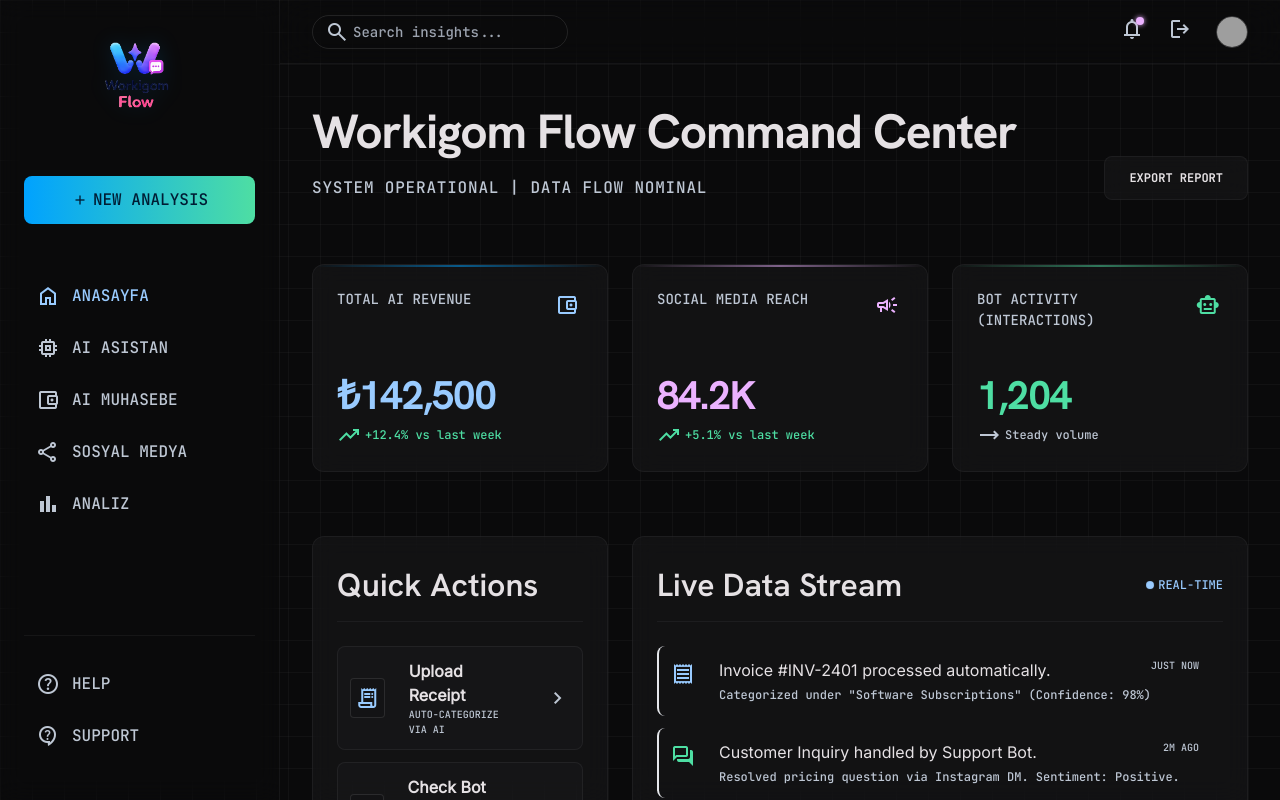
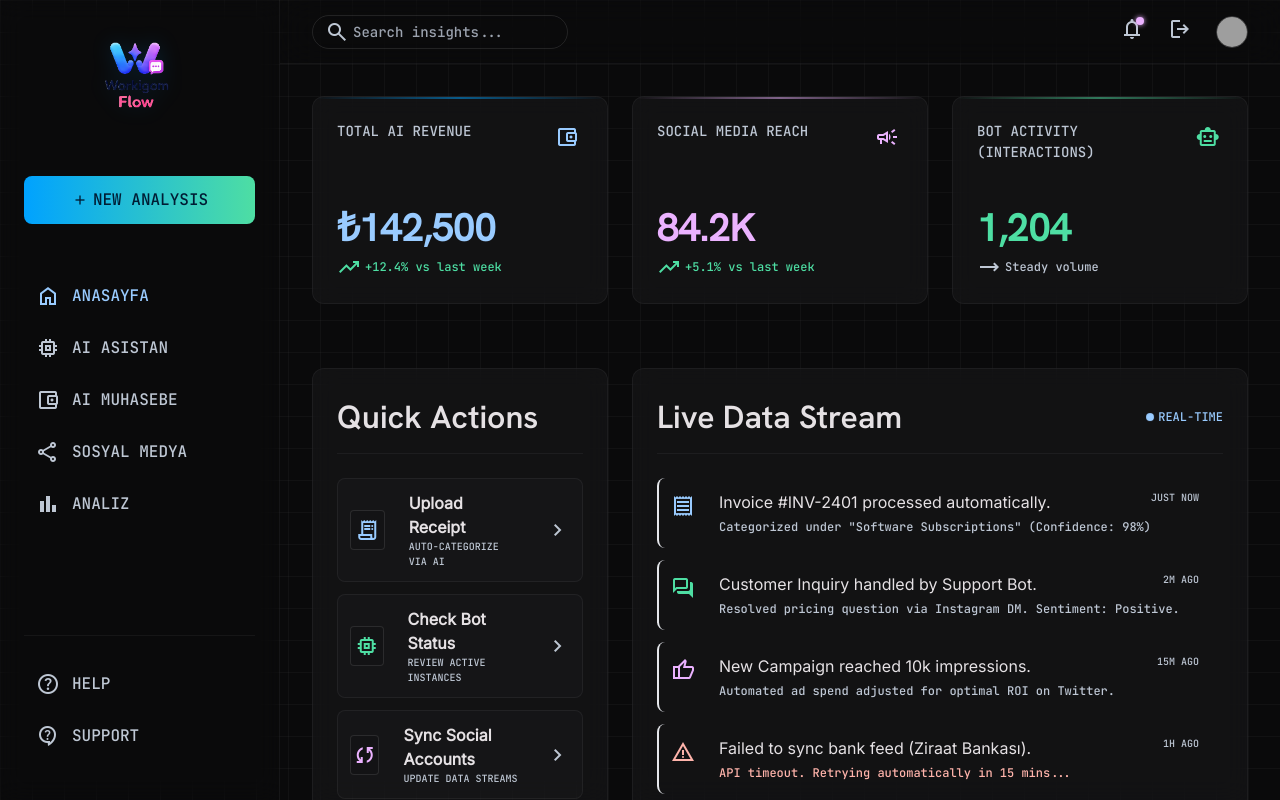
Before and after one commit to cicicarscom-pixel/flowweb, a Next.js app: page / in a window 1280 px wide. Built offline with nearby package versions, Linux system fonts and the light colour scheme; grey boxes are pictures that could not be loaded.

Commit message:
style: Remove dashboard page header text

```diff
--- a/src/app/page.tsx
+++ b/src/app/page.tsx
@@ -81,18 +81,7 @@ export default function Dashboard() {
         </header>
         {/* Canvas */}
         <div className="flex-1 overflow-y-auto p-margin-mobile md:p-margin-desktop space-y-xl">
-          {/* Page Header */}
-          <div className="flex justify-between items-end">
-            <div>
-              <h1 className="font-display-lg text-[48px] font-bold text-on-surface tracking-tight">Workigom Flow Command Center</h1>
-              <p className="font-data-mono text-data-mono text-on-surface-variant mt-2 uppercase tracking-wider">System Operational | Data Flow Nominal</p>
-            </div>
-            <div className="hidden md:flex gap-sm">
-              <button className="glass-panel text-on-surface px-md py-sm rounded-lg font-label-sm text-[12px] font-bold uppercase hover:bg-white/5 transition-colors border-outline-variant">
-                Export Report
-              </button>
-            </div>
-          </div>
+
           {/* Metrics Bento Grid */}
           <section className="grid grid-cols-1 md:grid-cols-3 gap-md">
             {/* Metric 1: Revenue */}
```
